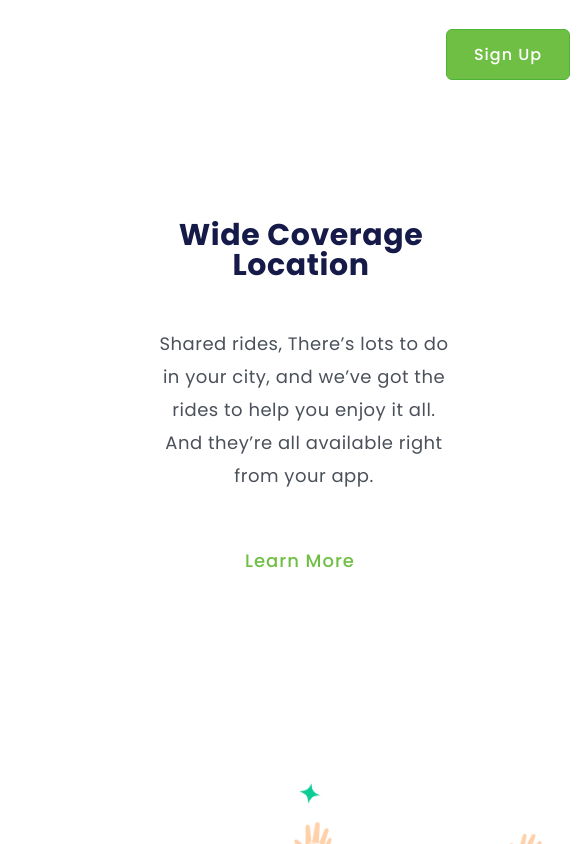
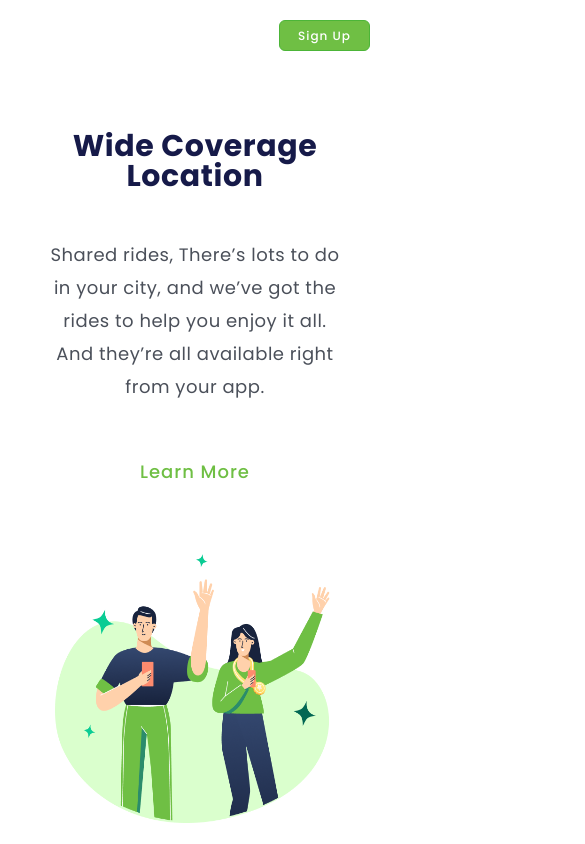
Before and after one commit to kafonseca14/projeto-wide-coverage, a plain HTML site: page index.html in a window 390 px wide. Shown: the top 844 px of the page, 585 px wide, since content can reach past the window. Drawn offline with Linux system fonts and the light colour scheme.

Commit message:
Alteração no código de responsividade

```diff
--- a/styles.css
+++ b/styles.css
@@ -89,51 +89,59 @@ p {
 }
 
 
-/*  RESPONSIVIDADE */
+/*  RESPONSIVIDADE COM FLEX BOX */
+
 
 @media screen and (max-width: 900px) {
+
     .nav-link {
         display: none;
     }
 
-    button {
-        position: relative;
-        left: 404px;
-        bottom: 18px;
+    nav {
+        display: flex;
+        justify-content: end;
+        margin: 20px;
     }
 
-    div {
-        display: block;
-        margin: 0;
-        position: absolute;
-        top: 220px;
-        width: 100%;
-
+    button {
+        width: 91px;
+        height: 31px;
+        font-size: 12px;
     }
 
-    img {
-        display: block;
-        margin: 642px 0 0;
-        padding: 43px;
+    main {
+        display: flex;
+        flex-direction: column-reverse;
+        margin: 0;
+    }
+
+    .div-1 {
+        margin: 0;
+        display: flex;
+        flex-direction: column;
+        justify-content: center;
+        align-items: center;
+        text-align: center;
     }
 
     h1 {
+        margin-top: 60px;
         width: 278px;
         font-size: 30px;
         line-height: 30px;
-        text-align: center;
-        margin-left: 162px;
     }
 
     p {
         width: 304px;
-        font-size: 18px;
-        line-height: 33px;
-        margin-left: 152px;
-        text-align: center;
     }
 
-    #main-link {
-        margin-left: 245px;
+    img {
+        margin-top: 69px;
+        margin-left: 0;
+        width: 280px;
+        height: 269px;
+        align-self: center;
+
     }
 }
```
